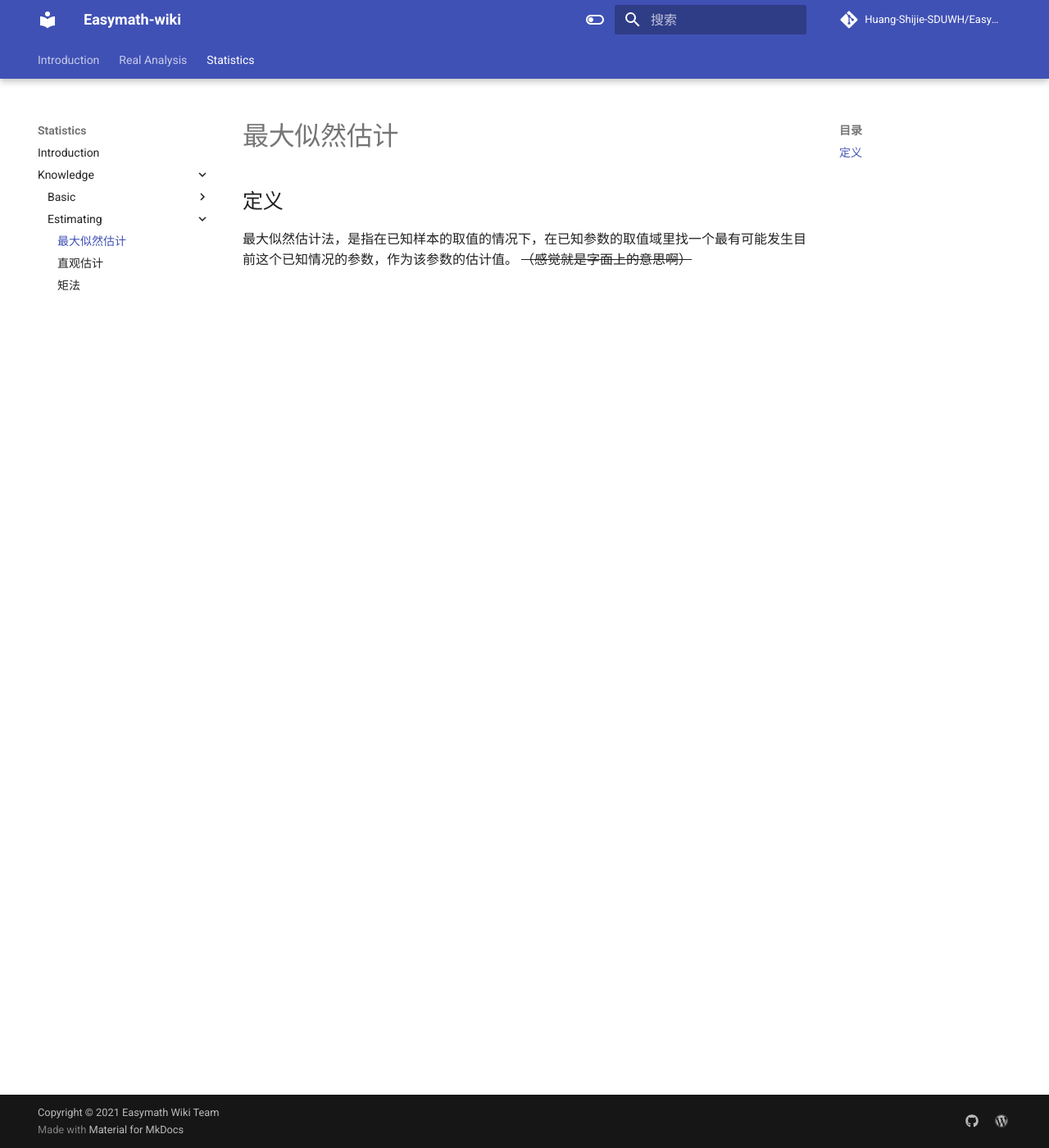
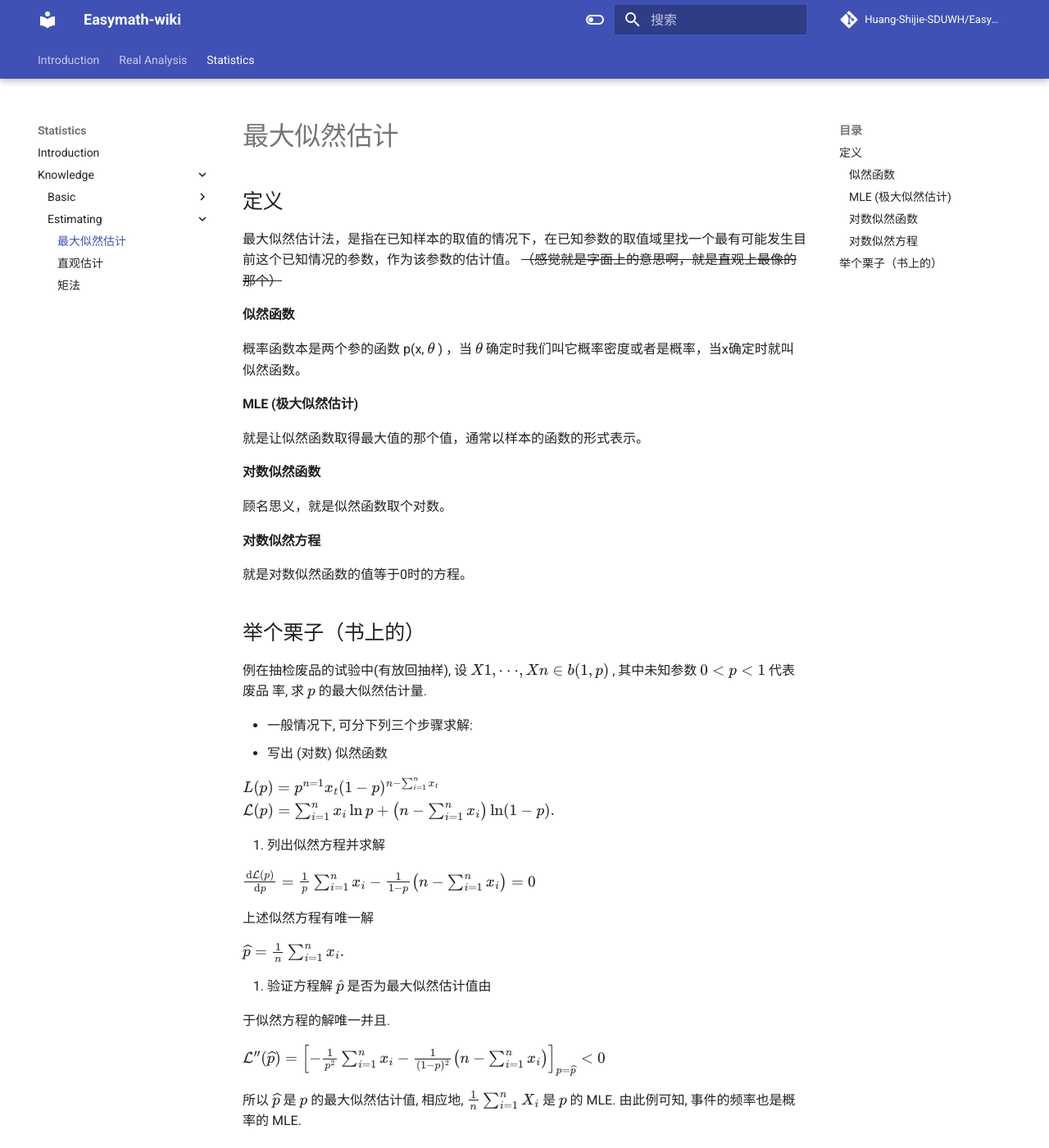
Before and after one commit to Easymath-wiki/Easymath-wiki, an MkDocs documentation site: the page built from docs/Statistics/Knowledge/Estimating/最大似然估计.md, in a window 1280 px wide and 1400 px high. Shown: the whole window at 82% size. Built offline with MkDocs 1.6.1 and Material for MkDocs 9.7.7, drawn with Linux system fonts in a browser that asks for light colours; comment, search, counter and statistics services are not loaded.

Commit message:
Update 最大似然估计.md

```diff
--- a/docs/Statistics/Knowledge/Estimating/最大似然估计.md
+++ b/docs/Statistics/Knowledge/Estimating/最大似然估计.md
@@ -1,3 +1,57 @@
 ## 定义
 
-最大似然估计法，是指在已知样本的取值的情况下，在已知参数的取值域里找一个最有可能发生目前这个已知情况的参数，作为该参数的估计值。 ~~（感觉就是字面上的意思啊）~~
+最大似然估计法，是指在已知样本的取值的情况下，在已知参数的取值域里找一个最有可能发生目前这个已知情况的参数，作为该参数的估计值。 ~~（感觉就是字面上的意思啊，就是直观上最像的那个）~~
+
+#### 似然函数
+
+概率函数本是两个参的函数 p(x, $\theta$ ) ，当 $\theta$ 确定时我们叫它概率密度或者是概率，当x确定时就叫似然函数。
+
+#### MLE (极大似然估计)
+
+就是让似然函数取得最大值的那个值，通常以样本的函数的形式表示。
+
+#### 对数似然函数
+
+顾名思义，就是似然函数取个对数。
+
+#### 对数似然方程
+
+就是对数似然函数的值等于0时的方程。
+
+
+
+
+
+
+
+## 举个栗子（书上的）
+
+例在抽检废品的试验中(有放回抽样), 设 $X1, · · · ,Xn\in b(1, p)$  , 其中未知参数 $0 < p < 1$ 代表废品
+率, 求 $p$ 的最大似然估计量.
+
+
+
+- 一般情况下, 可分下列三个步骤求解:
+1. 写出 (对数) 似然函数
+
+$\begin{array}{l}
+L(p)=p^{n=1} x_{t}(1-p)^{n-\sum_{i=1}^{n} x_{t}} \\
+\mathcal{L}(p)=\sum_{i=1}^{n} x_{i} \ln p+\left(n-\sum_{i=1}^{n} x_{i}\right) \ln (1-p) .
+\end{array}$
+
+2. 列出似然方程并求解
+
+$\frac{\mathrm{d} \mathcal{L}(p)}{\mathrm{d} p}=\frac{1}{p} \sum_{i=1}^{n} x_{i}-\frac{1}{1-p}\left(n-\sum_{i=1}^{n} x_{i}\right)=0$
+
+上述似然方程有唯一解
+
+$\widehat{p}=\frac{1}{n} \sum_{i=1}^{n} x_{i} .$
+
+3. 验证方程解 $\hat{p}$ 是否为最大似然估计值由
+
+  于似然方程的解唯一并且.
+
+  $\mathcal{L}^{\prime \prime}(\widehat{p})=\left[-\frac{1}{p^{2}} \sum_{i=1}^{n} x_{i}-\frac{1}{(1-p)^{2}}\left(n-\sum_{i=1}^{n} x_{i}\right)\right]_{p=\widehat{p}}<0$
+
+所以 $\widehat{p}$ 是 $p$ 的最大似然估计值, 相应地,  $\frac{1}{n} \sum_{i=1}^{n} X_{i}$  是  $p$  的 MLE.
+由此例可知, 事件的频率也是概率的 MLE.
```
